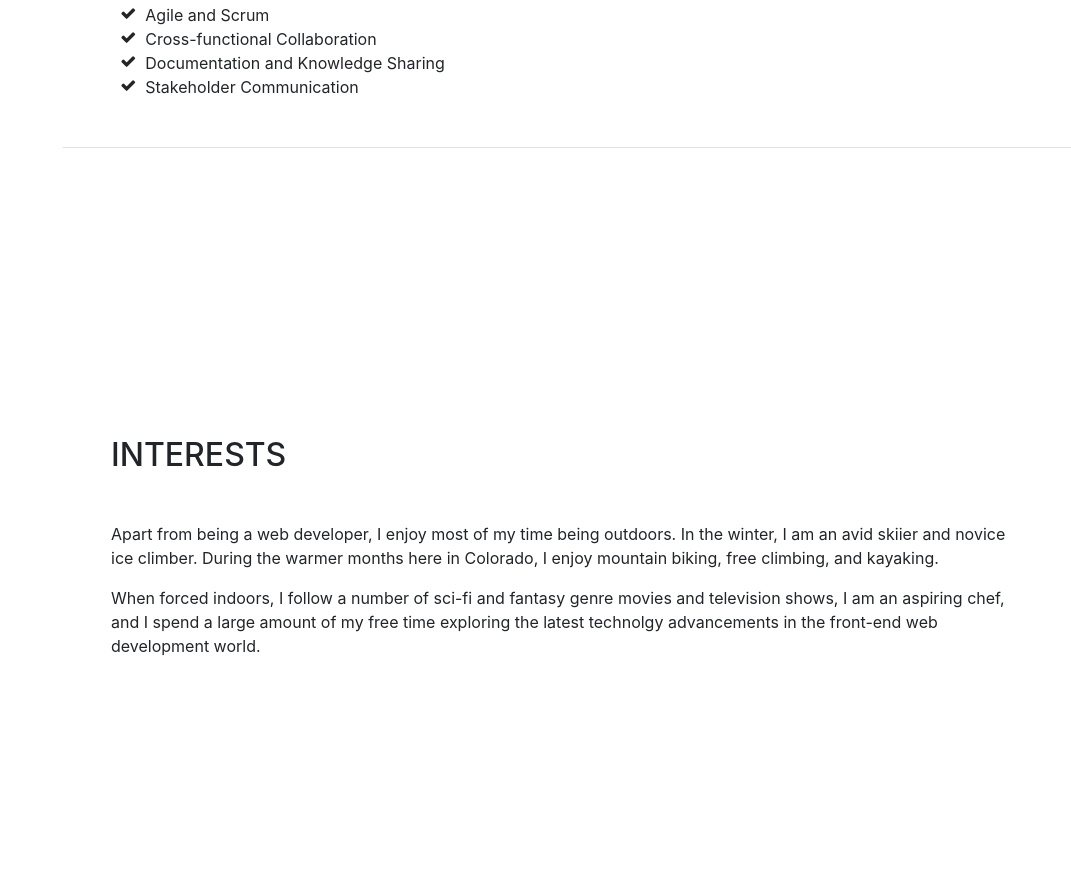
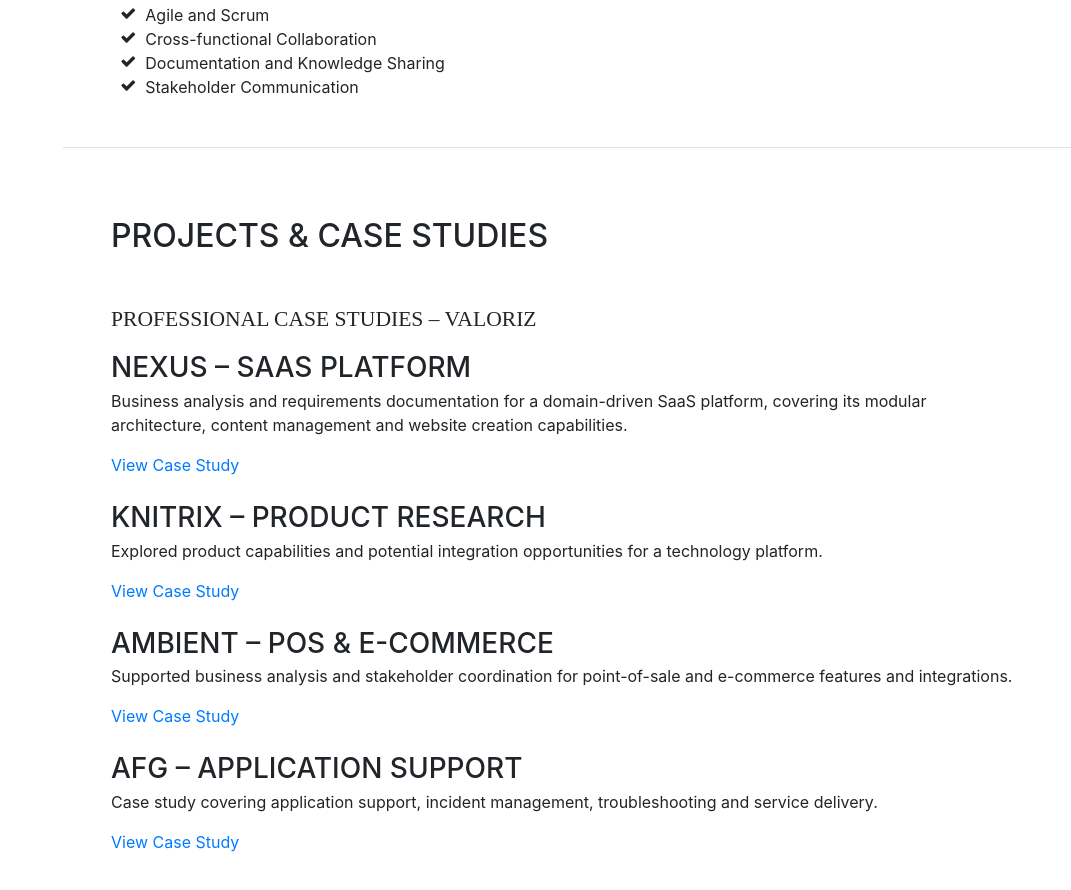
Before and after one commit to sanigasebastian-t/sanigasebastian-t.github.io, a website with bundled scripts: page index.html in a window 1280 px wide. Shown: the part 3901-4791 px from the top of the page, without its empty margins (209-1280 px from the left). Built offline with nearby package versions, Linux system fonts and the light colour scheme; a web font is replaced by a local one.

Commit message:
Update index.html Add professional projects section

```diff
--- a/index.html
+++ b/index.html
@@ -256,6 +256,60 @@
 
   </div>
 </section>
+
+<!-- Projects Section -->
+<section class="resume-section p-3 p-lg-5 d-flex flex-column" id="projects">
+  <div class="my-auto">
+    <h2 class="mb-5">Projects &amp; Case Studies</h2>
+
+    <div class="subheading mb-3">Professional Case Studies – Valoriz</div>
+
+    <div class="mb-4">
+      <h3 class="mb-1">Nexus – SaaS Platform</h3>
+      <p>
+        Business analysis and requirements documentation for a domain-driven
+        SaaS platform, covering its modular architecture, content management
+        and website creation capabilities.
+      </p>
+      <a href="https://github.com/sanigasebastian-t/professional-experience-case-studies/blob/main/Valoriz/Nexus.md"
+         target="_blank" rel="noopener noreferrer">View Case Study</a>
+    </div>
+
+    <div class="mb-4">
+      <h3 class="mb-1">Knitrix – Product Research</h3>
+      <p>
+        Explored product capabilities and potential integration opportunities
+        for a technology platform.
+      </p>
+      <a href="https://github.com/sanigasebastian-t/professional-experience-case-studies/blob/main/Valoriz/Knitrix.md"
+         target="_blank" rel="noopener noreferrer">View Case Study</a>
+    </div>
+
+    <div class="mb-4">
+      <h3 class="mb-1">Ambient – POS &amp; E-commerce</h3>
+      <p>
+        Supported business analysis and stakeholder coordination for
+        point-of-sale and e-commerce features and integrations.
+      </p>
+      <a href="https://github.com/sanigasebastian-t/professional-experience-case-studies/blob/main/Valoriz/Ambient.md"
+         target="_blank" rel="noopener noreferrer">View Case Study</a>
+    </div>
+
+    <div class="mb-4">
+      <h3 class="mb-1">AFG – Application Support</h3>
+      <p>
+        Case study covering application support, incident management,
+        troubleshooting and service delivery.
+      </p>
+      <a href="https://github.com/sanigasebastian-t/professional-experience-case-studies/blob/main/Valoriz/AFG.md"
+         target="_blank" rel="noopener noreferrer">View Case Study</a>
+    </div>
+
+  </div>
+</section>
+<!-- End Projects Section -->
+
+
 <section class="resume-section p-3 p-lg-5 d-flex flex-column" id="interests">
         <div class="my-auto">
           <h2 class="mb-5">Interests</h2>
```
